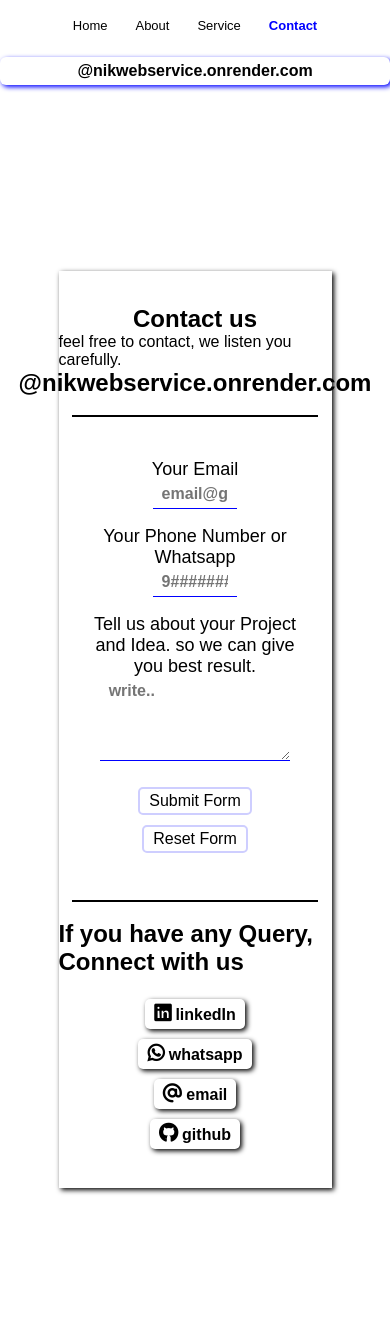
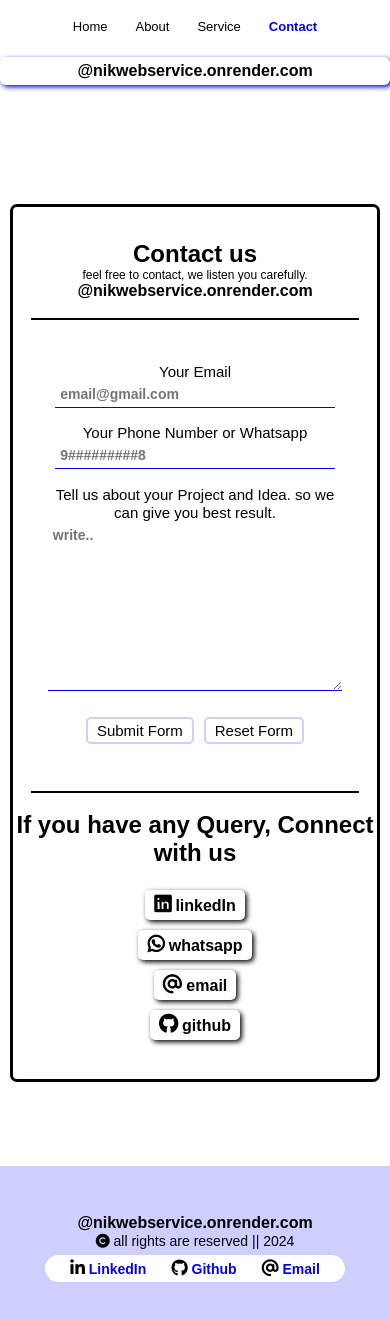
Before and after one commit to nik-89hil/webservice, a React (Vite) app: page /contact in a window 390 px wide. Shown: the top 1320 px of the page. Before the commit the page ends 1272 px from the top, so only its background shows below. Built offline with nearby package versions, Linux system fonts and the light colour scheme; a web font is replaced by a local one.

Commit message:
responsive start

```diff
--- a/src/component/style/about.css
+++ b/src/component/style/about.css
@@ -6,9 +6,6 @@
     padding-inline: 5px;
     padding-block: 3vh;
 }
-
-
-
 
 
 .touch a{
@@ -49,8 +46,12 @@
     width: 100%;
     margin: auto;
     margin-top: 25vh;
-    padding-inline: 5px;
+    padding-inline: 10px;
     padding-block: 3vh;
+}
+
+.about-cont h2{
+    font-size: medium;
 }
 
 .about-para .para-img{
--- a/src/component/style/contact.css
+++ b/src/component/style/contact.css
@@ -48,12 +48,6 @@
 
 
 
-
-
-
-
-
-
 .form-cont textarea{
     width: 90%;
     max-width: 90%;
@@ -96,3 +90,44 @@
     font-weight: 600;
     color: black;
 }
+
+
+@media screen and (max-width:768px) {
+    .contact-box{
+        width: 95%;
+        margin-top: 2vh;
+        box-shadow: none;
+        border: 3px solid black;
+        border-radius: 7px;
+    }
+
+    .cont-para{
+        font-size:12px;
+    }
+
+    .tool-link{
+        font-size: medium;
+    }
+    .form-cont label{
+        font-size: 15px;
+    }
+    .form-cont input,
+    .form-cont textarea{
+     width: 95%;
+     padding: 5px;
+    font-size: 14px;
+
+}
+
+.form-cont textarea{
+    width: 100%;
+    max-width: 100%;
+    height: 20vh;
+    max-height: auto;
+}
+
+
+.form-cont button{
+    font-size: 15px;
+}
+}
--- a/src/component/style/footer.css
+++ b/src/component/style/footer.css
@@ -38,3 +38,21 @@
     font-weight: 600;
     color: blue;
 }
+
+
+
+@media screen and (max-width:768px) {
+
+    .footer-box{
+        font-size: 14px;
+    }
+    .footer-box h2 a{
+        font-size: medium;
+    }
+    .fot-soci{
+        border-radius: 15px;
+    }
+    .font-socio a{
+        font-size: 14px;
+    }
+}
--- a/src/component/style/home.css
+++ b/src/component/style/home.css
@@ -194,25 +194,52 @@
     .company{
         width: 100%;
         box-shadow: none;
-        font-size: medium;
+        font-size: 19px;
         background-color: white;
     }
 
     .company{
         width: 100%;
         box-shadow: 2px 2px 5px blue;
+        font-size: medium;
     }
     .navbar-box a{
         font-size: small;
     }
 
+    .home-head{
+        font-size:19px;
+        padding-inline: 10px;
+    }
+
     .flex-box{
-        background-color: greenyellow;
+        background-color: white;
         width: 90%;
         margin: auto;
         display: flex;
         flex-direction: column;
         user-select: none;
+        padding: 9px 5px;
     }
 
+    .flex-box >div >p{
+        font-size: 15px;
+        padding-block: 5px;
+    }
+
+
+.flex-box div{
+   border: 2.5px solid greenyellow;
+    user-select: none;
 }
+
+
+.flex-box2{
+    width: 90%;
+}
+
+.box3{
+    width: 90%;
+}
+
+}
--- a/src/component/style/service.css
+++ b/src/component/style/service.css
@@ -150,7 +150,7 @@
         /* border: 1px solid black; */
         margin: auto;
         margin-top: 2vh;
-        padding-block: 5vh;
+        padding-block: 3vh;
         padding-inline: 5px;
         font-size: 14px;
     }
--- a/src/pages/Contact.jsx
+++ b/src/pages/Contact.jsx
@@ -1,5 +1,6 @@
 import React from 'react'
 import Header from '../component/Header.jsx'
+import Footer from '../component/Footer.jsx'
 import '../component/style/contact.css'
 import {motion} from 'framer-motion'
 import { Link } from 'react-router-dom'
@@ -15,7 +16,7 @@ const Contact = () => {
         animate={{x:0}}
         transition={{ease:"easeInOut",delay:1,duration:0.7,type:"spring"}}
         >Contact us</motion.h2>
-        <p>feel free to contact, we listen you carefully.</p>
+        <p className='cont-para'>feel free to contact, we listen you carefully.</p>
         <h2 className='tool-link'><Link to={"/"}>@nikwebservice.onrender.com</Link></h2>
         <br />
 
@@ -43,7 +44,7 @@ const Contact = () => {
 
         </form>
         <br />
-        <h2>If you have any Query, Connect with us</h2>
+        <h2 style={{textAlign:"center"}}>If you have any Query, Connect with us</h2>
         <br />
         <a href="" className="social linkedin"><i className="fa-brands fa-linkedin"></i> linkedIn</a>
         <a href="" className="social whatsapp"><i className="fa-brands fa-whatsapp"></i> whatsapp</a>
@@ -51,6 +52,7 @@ const Contact = () => {
         <a href="" className="social github"><i className="fa-brands fa-github"></i> github</a>
     </div>
 
+      <Footer/>
     </>
   )
 }
--- a/src/pages/Home.jsx
+++ b/src/pages/Home.jsx
@@ -16,13 +16,13 @@ const Home = () => {
 
         <img src={img1} loading='lazy'  alt="No img" />
         <br />
-        <h1>Get your website with latest tools and technologies</h1>
-        <h3>Why website is better for your bussiness?</h3>
+        <h1 className='home-head'>Get your website with latest tools and technologies</h1>
+        <h3 className='home-head'>Why website is better for your bussiness?</h3>
         <br />
 
         <div className="flex-box">
             <div className="item1">
-                <h2>Accessibility</h2>
+                <h2 classname="home-head">Accessibility</h2>
                 <p>
                     if you have startup and you want to make it available for your client
                     easily.you should have a website that connects you with your client.
@@ -30,21 +30,21 @@ const Home = () => {
                 </p>
             </div>
             <div className="item2">
-                <h2>No download</h2>
+                <h2 classname="home-head">No download</h2>
                 <p>
                     website do not take your more memory in device. they are used on any web browsers, no need for download just
                     a one click you can login and access services.
                 </p>
             </div>
             <div className="item3">
-                <h2>For personal use</h2>
+                <h2 classname="home-head">For personal use</h2>
                 <p>
                     in the world of AI, no matter what your profession is you need a website to enhance your online presence.
                     you can add your experience and services that grow your carrer and income.
                 </p>
             </div>
             <div className="item4">
-                <h2>Responsiveness and Adaptibility</h2>
+                <h2 classname="home-head">Responsiveness and Adaptibility</h2>
                 <p>
                     website are adaptable and responsive nature they can look best
                     across all devices whatever you client has your website automatically
@@ -52,21 +52,21 @@ const Home = () => {
                 </p>
             </div>
             <div className="item3">
-                <h2>For personal use</h2>
+                <h2 classname="home-head">For personal use</h2>
                 <p>
                     in the world of AI, no matter what your profession is you need a website to enhance your online presence.
                     you can add your experience and services that grow your carrer and income.
                 </p>
             </div>
             <div className="item3">
-                <h2>For personal use</h2>
+                <h2 classname="home-head">For personal use</h2>
                 <p>
                     in the world of AI, no matter what your profession is you need a website to enhance your online presence.
                     you can add your experience and services that grow your carrer and income.
                 </p>
             </div>
             <div className="item3">
-                <h2>low cost</h2>
+                <h2 classname="home-head">low cost</h2>
                 <p>
                     in the world of AI, no matter what your profession is you need a website to enhance your online presence.
                     you can add your experience and services that grow your carrer and income.
@@ -79,6 +79,7 @@ const Home = () => {
 
     <div className="box2">
         <motion.h1
+        className='home-head'
         initial={{opacity:0}}
         animate={{opacity:1}}
         transition={{ease:"easeInOut",duration:2,repeat:Infinity}}
@@ -100,8 +101,8 @@ const Home = () => {
         </div>
         <br />
 
-        <h1>Free templates और customise it...</h1>
-        <h2>आप किसी भी भाषा में अपनी कल्पना को वास्तविक वेबसाइट में बदल सकते हैं|</h2>
+        <h1 className='home-head'>Free templates और customise it...</h1>
+        <h2 className='home-head'>आप किसी भी भाषा में अपनी कल्पना को वास्तविक वेबसाइट में बदल सकते हैं|</h2>
         <br />
         <div className="box3">
             <img loading='lazy' src="https://marketplace.canva.com/EAE6WTyrSQ0/2/0/1600w/canva-light-beige-sleek-and-simple-blogger-personal-website--7Q4-7tyJj4.jpg" alt="" />
```
